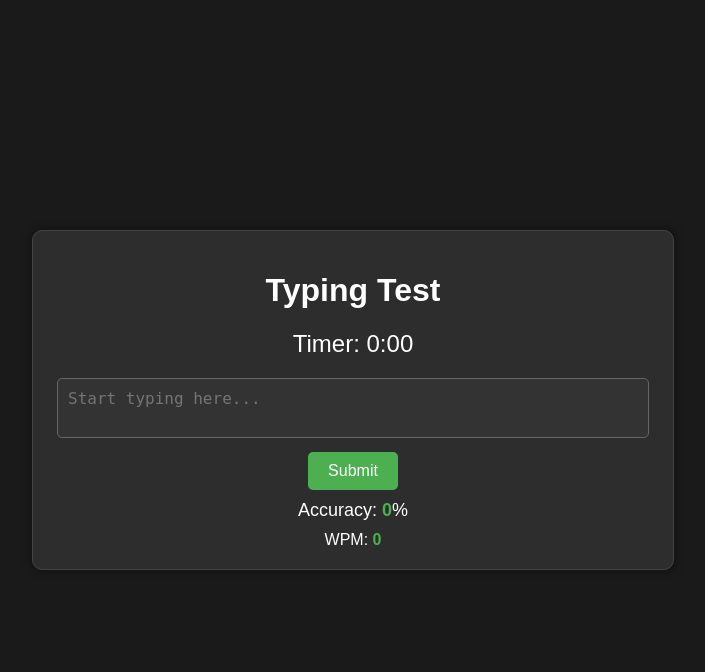
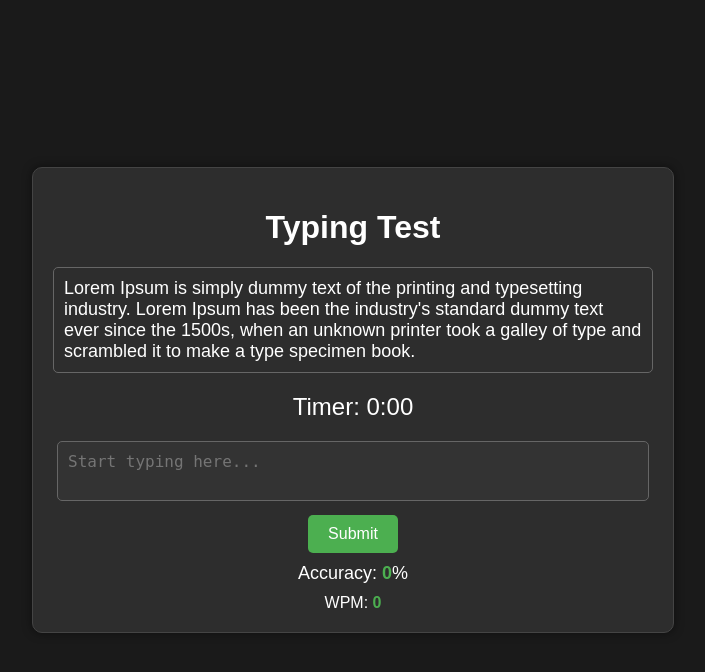
Before and after one commit to SamElfring/EOQ_Project_Typewriter, a Flask app: template templates/index.html in a window 1280 px wide. Shown: the top 672 px of the page, without its empty margins (287-992 px from the left). Run offline with Flask 3, Linux system fonts and the light colour scheme; the template is opened without the code that fills it, so the values that code supplies are empty; data comes from the database, SQL or seed files in the repository.

Commit message:
add sentences box into html and css

```diff
--- a/static/style.css
+++ b/static/style.css
@@ -24,6 +24,19 @@ body {
     font-size: 24px;
     margin-bottom: 10px;
   }
+
+  .sentence-to-type {
+    margin: 20px 0;
+    padding: 10px;
+    font-size: 18px;
+    text-align: left;
+    border: 1px solid #666;
+    border-radius: 5px;
+    -webkit-border-radius: 5px;
+    -moz-border-radius: 5px;
+    -ms-border-radius: 5px;
+    -o-border-radius: 5px;
+}
 
   .typing-area {
     width: 95%;
--- a/templates/index.html
+++ b/templates/index.html
@@ -9,6 +9,7 @@
 <body>
     <div class="typing-container">
         <h1>Typing Test</h1>
+        <p class="sentence-to-type">Lorem Ipsum is simply dummy text of the printing and typesetting industry. Lorem Ipsum has been the industry's standard dummy text ever since the 1500s, when an unknown printer took a galley of type and scrambled it to make a type specimen book.</p>
         <form id="typing-form">
           <div class="timer">Timer: 0:00</div>
           <textarea class="typing-area" placeholder="Start typing here..."></textarea>
```
